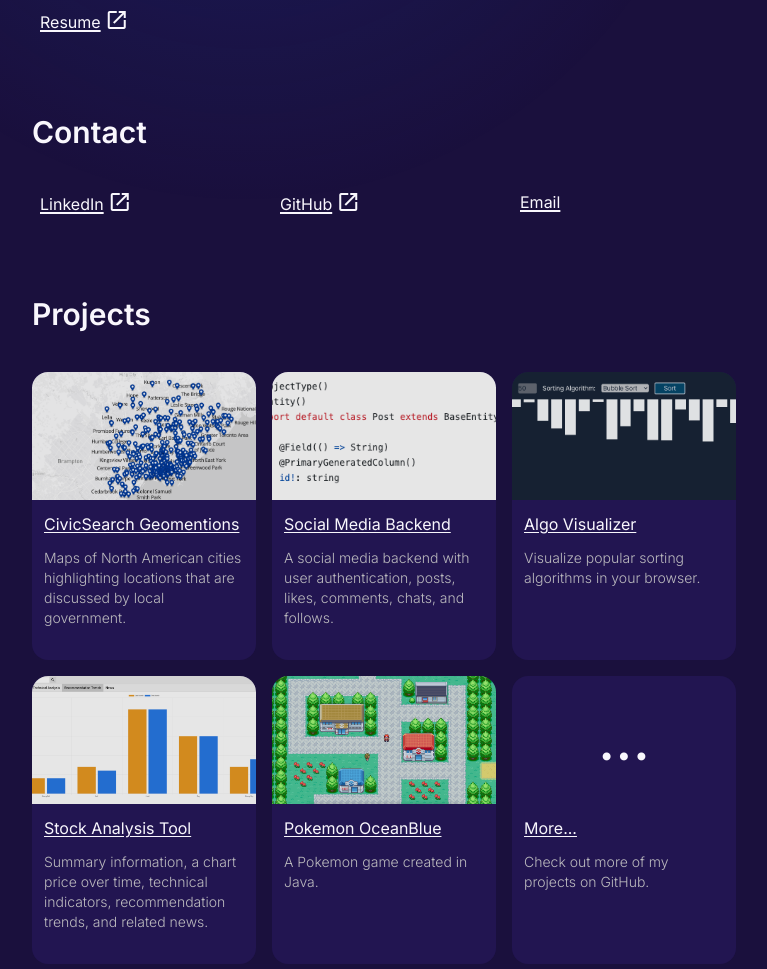
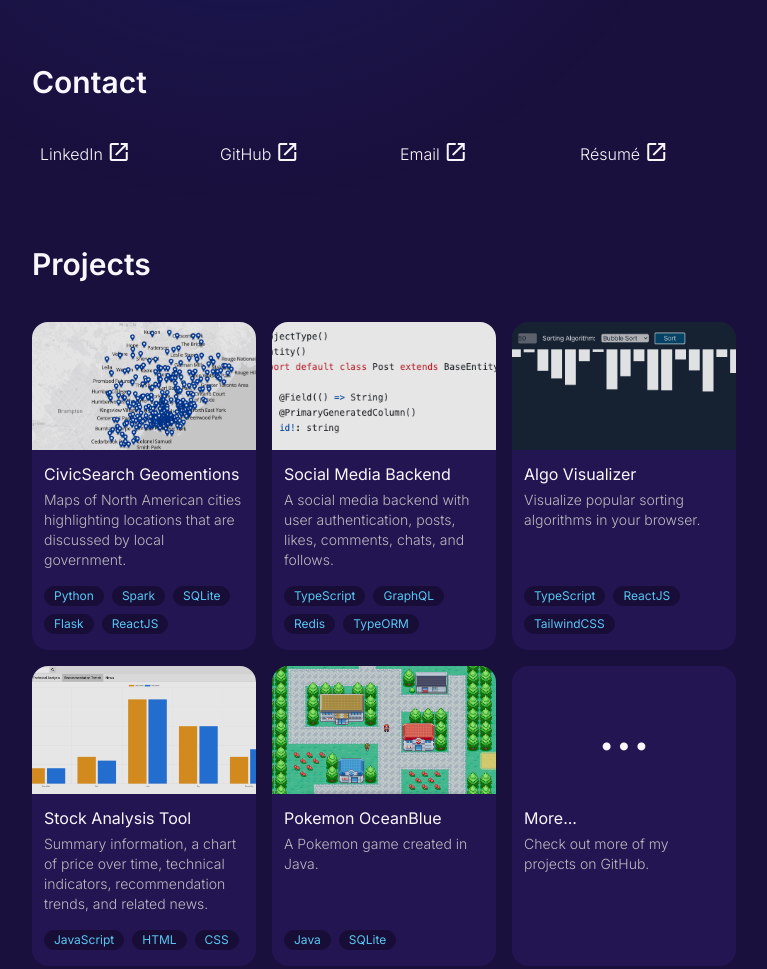
Before and after one commit to ryanloftus/ryanloftus, a Gatsby site: page / in a window 1280 px wide. Shown: the part 376-1345 px from the top of the page, without its empty margins (256-1023 px from the left). Built offline with nearby package versions, Linux system fonts and the light colour scheme; Gatsby itself is replaced by a stand-in of ours.

Commit message:
style changes

```diff
--- a/src/components/AboutSection.tsx
+++ b/src/components/AboutSection.tsx
@@ -10,7 +10,5 @@ export const AboutSection: React.FC<{}> = () => (
       I enjoy learning and solving challenging problems.
       I am interested in software engineering, data science, and AI.
     </p>
-    <br />
-    <a href="../../Resume.pdf" target="_blank" className="p-2 underline underline-offset-2 decoration-2 hover:text-primary">Resume<span className="material-symbols-outlined align-text-bottom text-sm ml-1">open_in_new</span></a>
   </>
 );
--- a/src/components/ContactSection.tsx
+++ b/src/components/ContactSection.tsx
@@ -18,26 +18,30 @@ const socials: Social[] = [
     url: "https://github.com/ryanloftus",
   },
   // {
-  //   text: "Instagram",
-  //   url: "https://www.instagram.com/ryan.loftus10/"
-  // },
+    //   text: "Instagram",
+    //   url: "https://www.instagram.com/ryan.loftus10/"
+    // },
   {
     text: "Email",
     url: "mailto:ryanloftus02@outlook.com",
+  },
+  {
+    text: "Résumé",
+    url: "../../Resume.pdf",
   },
 ];
 
 export const ContactSection: React.FC<{}> = () => (
   <>
     <Subheading text="Contact" />
-    <div className="grid grid-cols-3 gap-4">
+    <div className="grid grid-cols-4 gap-4">
       {
         socials.map((social) => {
           return (
-            <div className="col-span-1">
-              <a className="p-2 hover:text-primary underline underline-offset-2 decoration-2" href={social.url} target="_blank">
+            <div className="col-span-1 font-light">
+              <a className="p-2 hover:text-primary" href={social.url} target="_blank">
                 {social.text}
-                {social.text !== "Email" && <span className="material-symbols-outlined align-text-bottom text-sm ml-1">open_in_new</span>}
+                <span className="material-symbols-outlined align-text-bottom text-sm ml-1">open_in_new</span>
               </a>
             </div>
           )
--- a/src/components/Footer.tsx
+++ b/src/components/Footer.tsx
@@ -5,7 +5,7 @@ const FooterLink: React.FC<{url: string, text: string}> = ({url, text}) => (
 );
 
 export const Footer: React.FC<{}> = () => (
-  <footer>
+  <footer className="text-sm brightness-90">
     <div className="flex justify-center items-center mt-8 text-base-content">
       <p>
         Built with <FooterLink url="https://www.gatsbyjs.com/" text="Gatsby"
--- a/src/components/ProjectsSection.tsx
+++ b/src/components/ProjectsSection.tsx
@@ -21,7 +21,7 @@ const projects: Work[] = [
     url: "https://github.com/ryanloftus/social-media-backend",
     imageSrc: socialMediaBackendImage,
     description: "A social media backend with user authentication, posts, likes, comments, chats, and follows.",
-    technologies: ["TypeScript", "GraphQL", "Redis", "PostgreSQL", "TypeORM"],
+    technologies: ["TypeScript", "GraphQL", "Redis", "TypeORM"],
   },
   {
     title: "Algo Visualizer",
@@ -34,7 +34,7 @@ const projects: Work[] = [
     title: "Stock Analysis Tool",
     url: "https://github.com/ryanloftus/stock-analysis",
     imageSrc: stockAnalysisImage,
-    description: "Summary information, a chart price over time, technical indicators, recommendation trends, and related news.",
+    description: "Summary information, a chart of price over time, technical indicators, recommendation trends, and related news.",
     technologies: ["JavaScript", "HTML", "CSS"]
   },
   {
--- a/src/components/WorkTile.tsx
+++ b/src/components/WorkTile.tsx
@@ -18,7 +18,7 @@ export const WorkTile: React.FC<{work: Work}> = ({work}) => {
     )
   }
   return (
-    <a href={work.url} target="_blank" className="card col-span-1 p-0 m-0 h-72 bg-neutral hover:brightness-110 hover:text-primary no-underline">
+    <a href={work.url} target="_blank" className="card col-span-1 p-0 m-0 h-92 bg-neutral hover:brightness-125 hover:text-primary no-underline">
       {
         work.imageSrc ?
           <figure className="m-0 brightness-90">
@@ -27,8 +27,17 @@ export const WorkTile: React.FC<{work: Work}> = ({work}) => {
           <center className="m-0 h-32"><p className="text-6xl mt-8 text-base-content">...</p></center>
       }
       <div className="card-body p-2">
-        <h3 className="m-1 underline underline-offset-2">{work.title}</h3>
-        <p className="card-text mx-1 mb-2 text-base-content font-light text-sm brightness-75">{work.description}</p>
+        <div className="flex-grow">
+          <h3 className="m-1">{work.title}</h3>
+          <p className="card-text mx-1 mb-2 text-base-content font-light text-sm brightness-75">{work.description}</p>
+        </div>
+        <div className="card-actions mx-1 mb-2">
+          {
+            work.technologies && work.technologies.map((technology) => (
+              <span className="m-0 badge badge-ghost text-secondary text-xs">{technology}</span>
+            ))
+          }
+        </div>
       </div>
     </a>
   );
```
Also changed, not shown: 1 other file.
